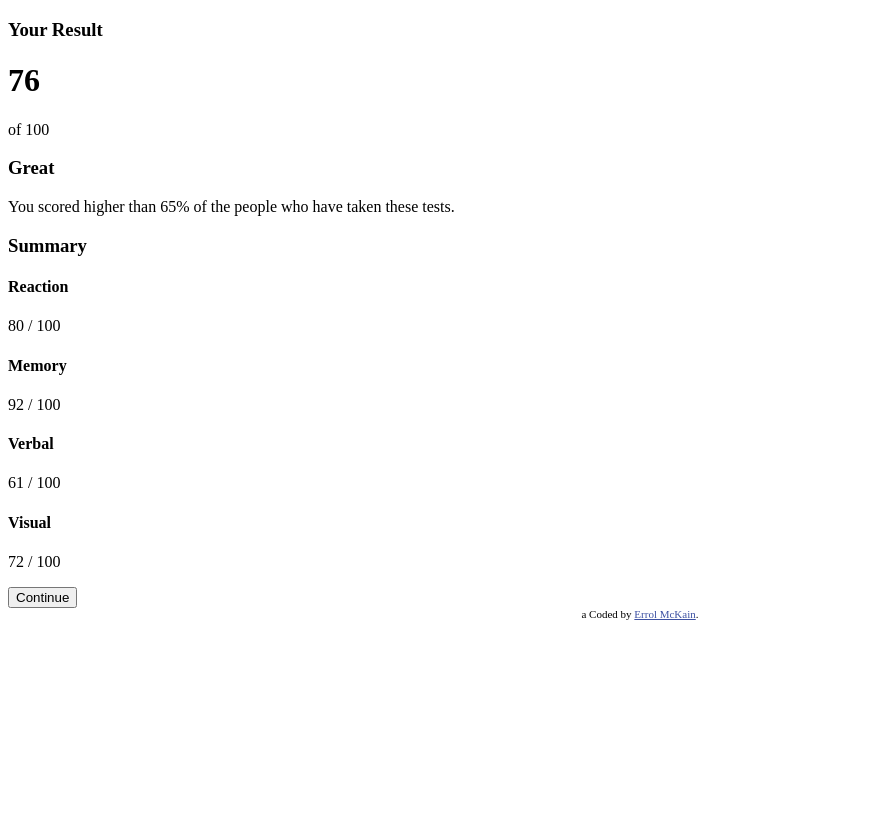
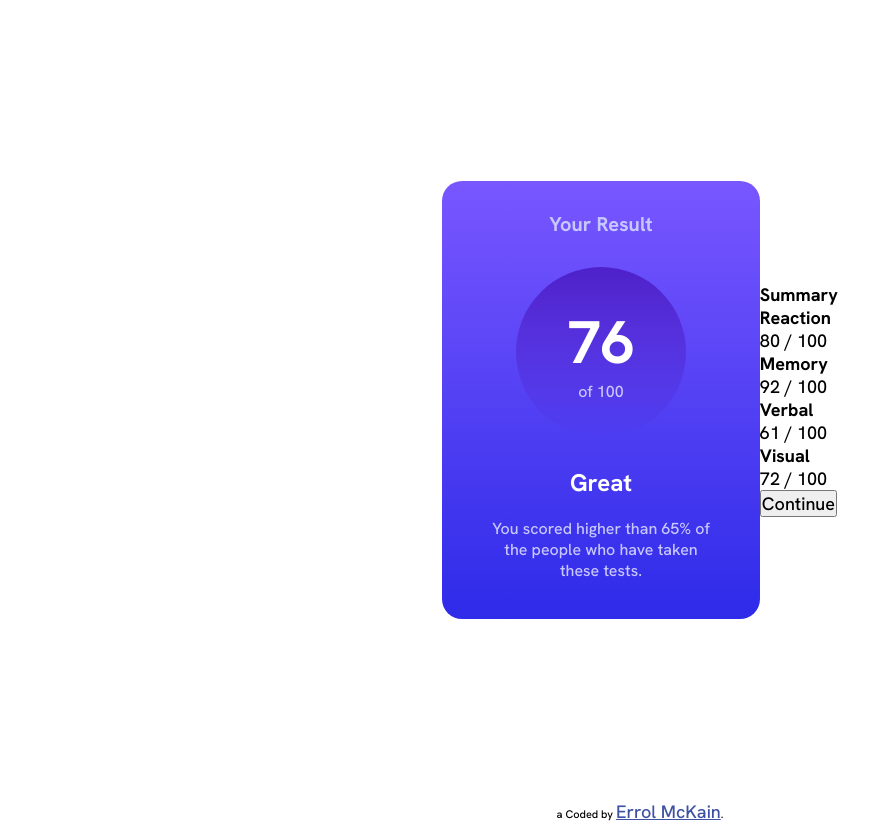
Before and after one commit to errolmckain/results-summary-component, a plain HTML site: page index.html in a window 1280 px wide. Shown: the whole page, without its empty margins (0-892 px from the left). Before the commit the page ends 800 px from the top, so only its background shows below. Drawn offline with Linux system fonts and the light colour scheme.

Commit message:
Styled left side of card

```diff
--- a/index.html
+++ b/index.html
@@ -13,14 +13,17 @@
   </head>
 
   <body>
-    <div class="card"></div>
+    <div class="card">
       <div class="card-left">
-      <h3>Your Result</h3>
-      <h1>76</h1>
-      <p>of 100</p>
+        <h3 class="title">Your Result</h3>
 
-      <h3>Great</h3>
-      <p>You scored higher than 65% of the people who have taken these tests.</p>
+        <div class="circle">
+          <h1 class="score">76</h1>
+          <p class="outOf">of 100</p>
+        </div>
+
+        <p class="congrats">Great</p>
+        <p class="sentence">You scored higher than 65% of <br> the people who have taken <br> these tests.</p>
       </div>
 
       <div class="card-right">
@@ -45,10 +48,8 @@
           <p>72 / 100</p>
         </div>
         <button>Continue</button>
-
       </div>
-
-
+    </div>
 
     <div class="attribution">a
       Coded by <a href="#">Errol McKain</a>.
--- a/style.css
+++ b/style.css
@@ -1,3 +1,17 @@
+@import url('https://fonts.googleapis.com/css2?family=Hanken+Grotesk:wght@500;700;800&display=swap');
+
+
+* {
+  margin: 0;
+  padding: 0;
+  font-family: 'Hanken Grotesk', sans-serif;
+  font-size: 18px;
+}
+
+body {
+  background-color: hsl(0, 0%, 100%);
+}
+
 .attribution {
   font-size: 11px;
   text-align: center;
@@ -6,3 +20,63 @@
 .attribution a {
   color: hsl(228, 45%, 44%);
 }
+
+.card {
+  display: flex;
+  justify-content: center;
+  align-items: center;
+  height: 100vh;
+}
+
+.card-left {
+  text-align: center;
+  background-image: linear-gradient(hsl(252, 100%, 67%), hsl(241, 81%, 54%));
+  color: white;
+  padding: 30px 50px;
+  display: flex;
+  flex-direction: column;
+  align-items: center;
+  border-radius: 20px;
+}
+
+.title,
+.sentence,
+.outOf {
+  color: hsl(241, 100%, 89%);
+}
+
+.title {
+  color: hsl(241, 100%, 89%);
+  font-size: 20px;
+}
+
+.circle {
+  background-image: linear-gradient(hsla(256, 72%, 46%, 1), hsla(241, 72%, 46%, 0));
+  height: 150px;
+  width: 150px;
+  border-radius: 50%;
+  padding: 10px;
+  display: flex;
+  flex-direction: column;
+  justify-content: center;
+  margin: 30px 0;
+}
+
+.score {
+  font-size: 60px;
+}
+
+.congrats {
+  font-size: 24px;
+  font-weight: 700;
+  margin-bottom: 20px;
+}
+
+.sentence {
+  font-size: 16px;
+  margin-bottom: 8px;
+}
+
+.outOf {
+  font-size: 16px;
+}
```
Lines whose indentation alone changed are shown as unchanged.
